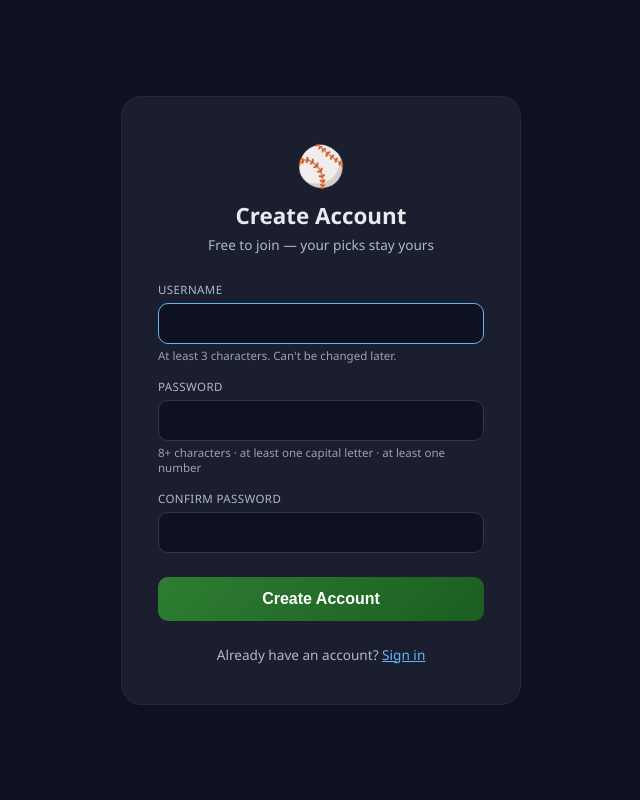
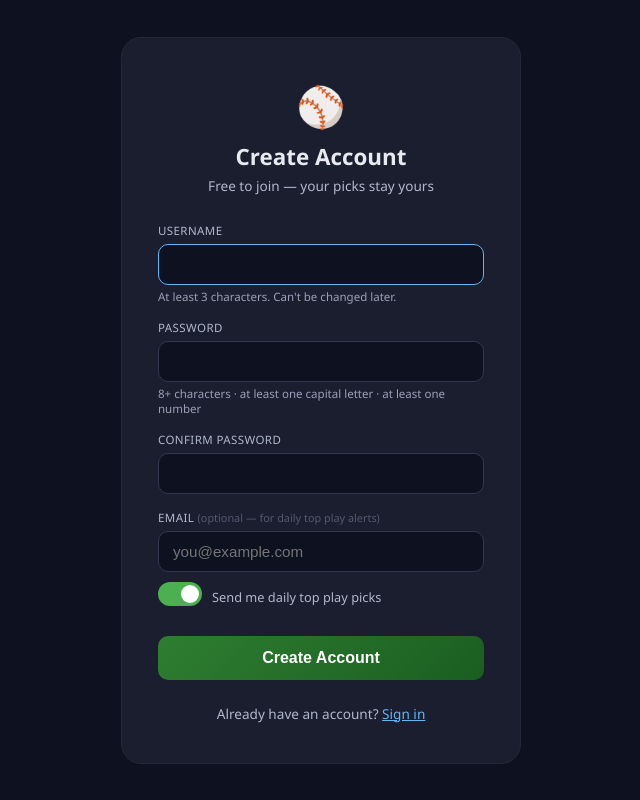
Before and after one commit to yepadwee93/mlb-simulator, a Flask app: page /register in a window 1280 px wide. Shown: the whole page, without its empty margins (319-959 px from the left). Run offline with Flask 3, Linux system fonts and the light colour scheme; data that the repository does not hold is empty.

Commit message:
feat: email signup on register + dismissible email nudge banner on home page
Co-Authored-By: Claude Sonnet 4.6 <noreply@anthropic.com>

```diff
--- a/app/templates/register.html
+++ b/app/templates/register.html
@@ -28,6 +28,12 @@
              padding: 10px 14px; color: #ef9a9a; font-size: 0.85rem; margin-bottom: 16px; }
     .footer { text-align: center; margin-top: 24px; font-size: 0.85rem; color: #b0b8cc; }
     .footer a { color: #64b5f6; }
+    .switch { position:relative;display:inline-block;width:44px;height:24px;flex-shrink:0; }
+    .switch input { opacity:0;width:0;height:0; }
+    .slider { position:absolute;cursor:pointer;top:0;left:0;right:0;bottom:0;background:#333650;border-radius:24px;transition:.2s; }
+    .slider:before { position:absolute;content:"";height:18px;width:18px;left:3px;bottom:3px;background:white;border-radius:50%;transition:.2s; }
+    input:checked + .slider { background:#4caf50; }
+    input:checked + .slider:before { transform:translateX(20px); }
 
 .nav-dropdown { position:relative; display:inline-block; }
 .nav-dropdown > a { color:#ffb74d;text-decoration:none;font-weight:600; }
@@ -143,6 +149,17 @@
       <input type="password" name="confirm" id="confirm" autocomplete="new-password" required>
       <div id="match-msg" style="font-size:0.72rem;margin-top:4px;display:none;"></div>
     </div>
+    <div class="form-group" style="margin-top:4px;">
+      <label>Email <span style="color:#555870;font-size:0.68rem;text-transform:none;letter-spacing:0;">(optional — for daily top play alerts)</span></label>
+      <input type="email" name="email" autocomplete="email" placeholder="you@example.com">
+      <div style="display:flex;align-items:center;gap:10px;margin-top:10px;">
+        <label class="switch" style="flex-shrink:0;">
+          <input type="checkbox" name="email_alerts" id="reg-alerts" checked>
+          <span class="slider"></span>
+        </label>
+        <span style="font-size:0.8rem;color:#b0b8cc;">Send me daily top play picks</span>
+      </div>
+    </div>
     <button class="btn" type="submit">Create Account</button>
     <script>
       const pw = document.getElementById('pw');
--- a/web.py
+++ b/web.py
@@ -705,6 +705,15 @@ def register_page():
             if ok:
                 user_data = get_user_by_id(result)
                 login_user(User(user_data), remember=True)
+                # Save email + alerts preference if provided at signup
+                email = request.form.get("email", "").strip()
+                alerts = bool(request.form.get("email_alerts"))
+                if email:
+                    try:
+                        from data.email_alerts import update_user_email
+                        update_user_email(result, email, alerts)
+                    except Exception:
+                        pass
                 return redirect(url_for("index"))
             else:
                 error = result
@@ -743,6 +752,16 @@ def index():
         pub_pcts = {tuple(sorted(k)): v for k, v in pub_pcts_raw.items()}
     except Exception:
         pub_pcts = {}
+
+    # Check if logged-in user has an email set (for the signup nudge banner)
+    show_email_nudge = False
+    if current_user.is_authenticated:
+        try:
+            from data.email_alerts import get_user_email_settings
+            prefs = get_user_email_settings(current_user.id)
+            show_email_nudge = not prefs.get("email")
+        except Exception:
+            pass
 
     return render_template("index.html",
                            games=games,
@@ -752,7 +771,8 @@ def index():
                            next_date=next_date,
                            is_today=is_today,
                            pub_pcts=pub_pcts,
-                           api_remaining=get_requests_remaining())
+                           api_remaining=get_requests_remaining(),
+                           show_email_nudge=show_email_nudge)
 
 
 @app.route("/simulate/<int:game_pk>")
```
Also changed, not shown: app/templates/index.html (+21 -0 lines).
